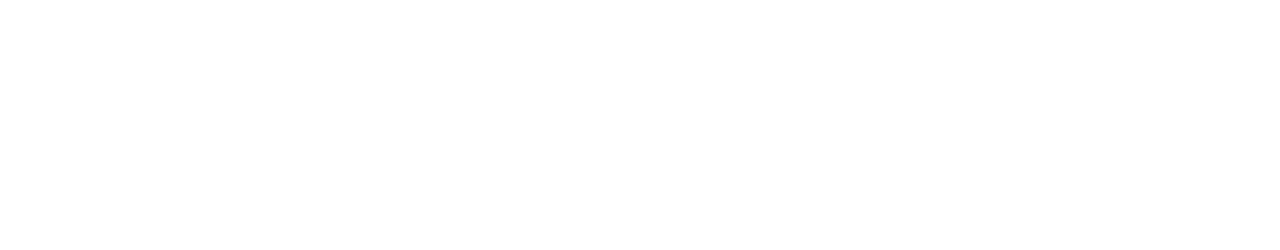
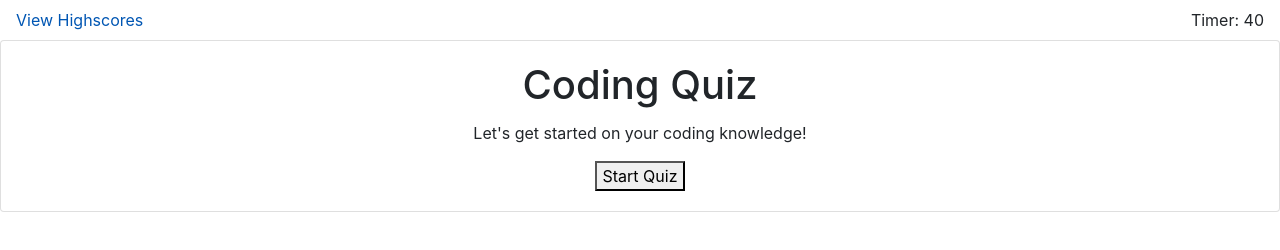
Before and after one commit to tan-x/code_quiz, a plain HTML site: page index.html in a window 1280 px wide. Drawn offline with nearby package versions, Linux system fonts and the light colour scheme.

Commit message:
added basic start page elements, bootstrap formatting

```diff
--- a/index.html
+++ b/index.html
@@ -8,6 +8,20 @@
     <link rel="stylesheet" type="text.css" href="assets/css/style.css">
 </head>
 <body>
+    <nav>
+        <ul class="nav justify-content-between">
+            <li class="nav-item"><a class="nav-link" href="#">View Highscores</a></li>
+            <li class="nav-item nav-link">Timer: 40</li>
+        </ul>
+    </nav>
+
+    <main class="card text-center">
+        <section class="card-body">
+            <h1 class="card-title">Coding Quiz</h1>
+            <p class="card-text">Let's get started on your coding knowledge!</p>
+            <button>Start Quiz</button>
+        </section>
+    </main>
     <script src="assets/js/script.js"></script>
 </body>
 </html>
```
